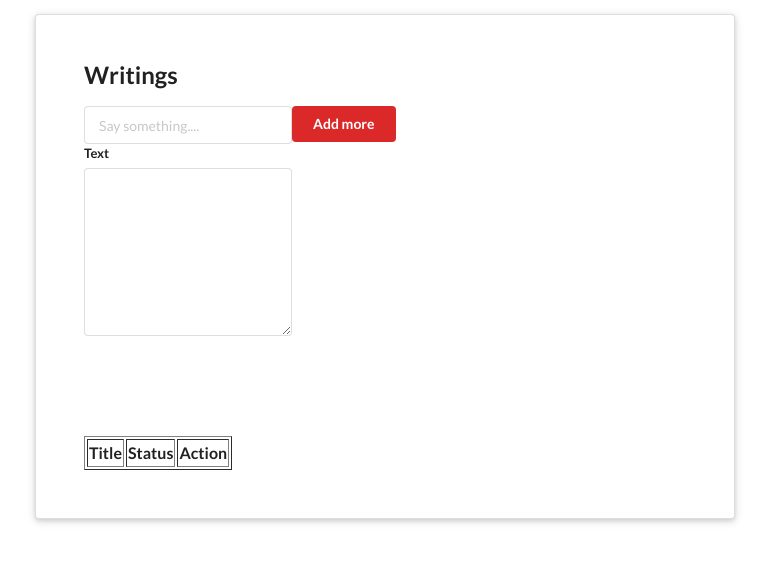
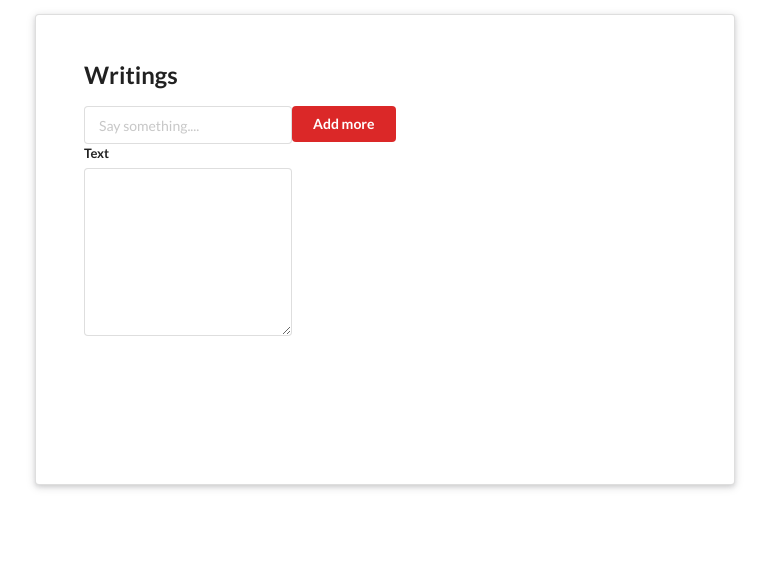
Before and after one commit to JafrulTripto/vue-app, a Vue app: page / in a window 1280 px wide. Shown: the top 562 px of the page, without its empty margins (255-1024 px from the left). Built offline with nearby package versions, Linux system fonts and the light colour scheme.

Commit message:
Table changed to card

```diff
--- a/src/components/todo-grid.vue
+++ b/src/components/todo-grid.vue
@@ -1,20 +1,20 @@
 <template>
     <div>
-        <table border="1px solid black">
-            <thead>
-            <th>Title</th>
-            <th>Status</th>
-            <th>Action</th>
-            </thead>
-            <tbody>
-            <tr v-for="(card, index) in lists" :key="index">
-                <td>{{card}}</td>
-                <td></td>
-                <td></td>
-            </tr>
-            </tbody>
-        </table>
-        <!--<new-element ></new-element>-->
+        <!--<table border="1px solid black">-->
+            <!--<thead>-->
+            <!--<th>Title</th>-->
+            <!--<th>Status</th>-->
+            <!--<th>Action</th>-->
+            <!--</thead>-->
+            <!--<tbody>-->
+            <!--<tr v-for="(card, index) in lists" :key="index">-->
+                <!--<td>{{card}}</td>-->
+                <!--<td></td>-->
+                <!--<td></td>-->
+            <!--</tr>-->
+            <!--</tbody>-->
+        <!--</table>-->
+        <new-element v-for="(card, index) in lists" :key="index">{{card}}</new-element>
     </div>
 </template>
 
```
